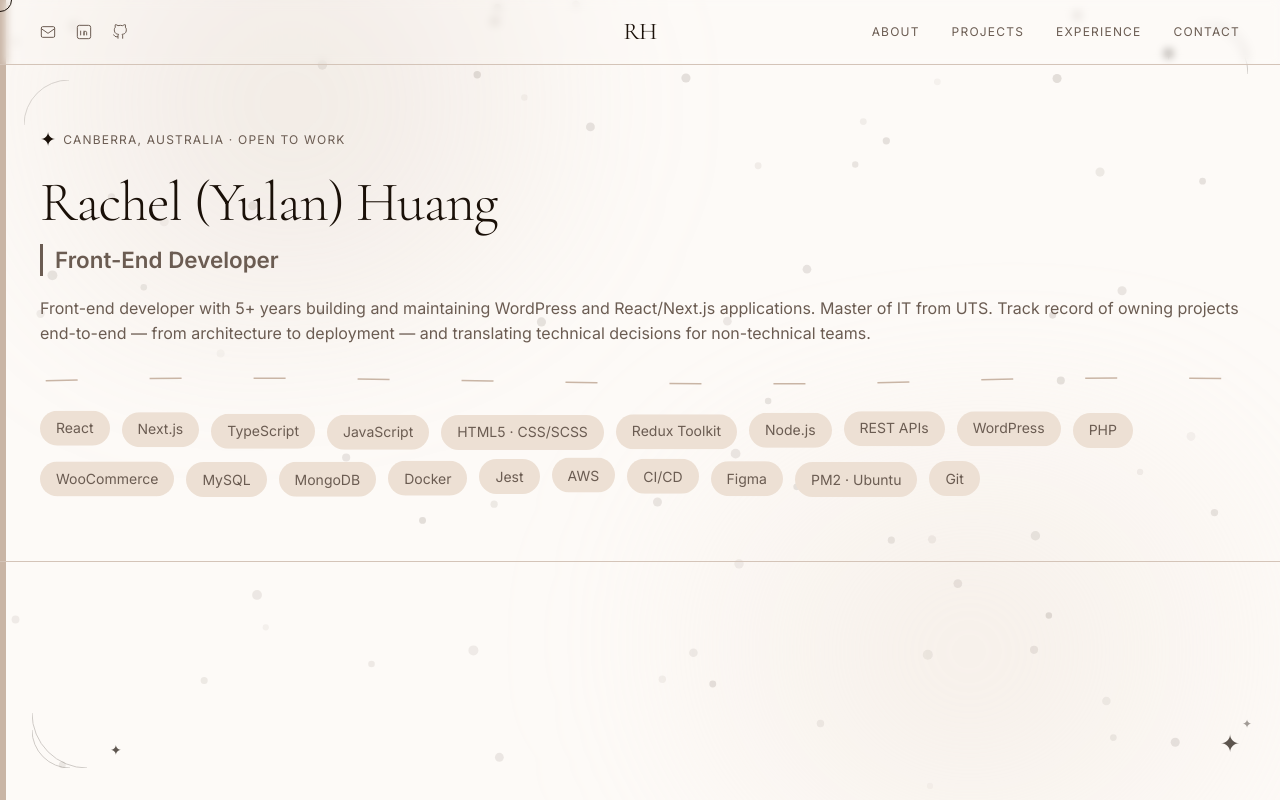
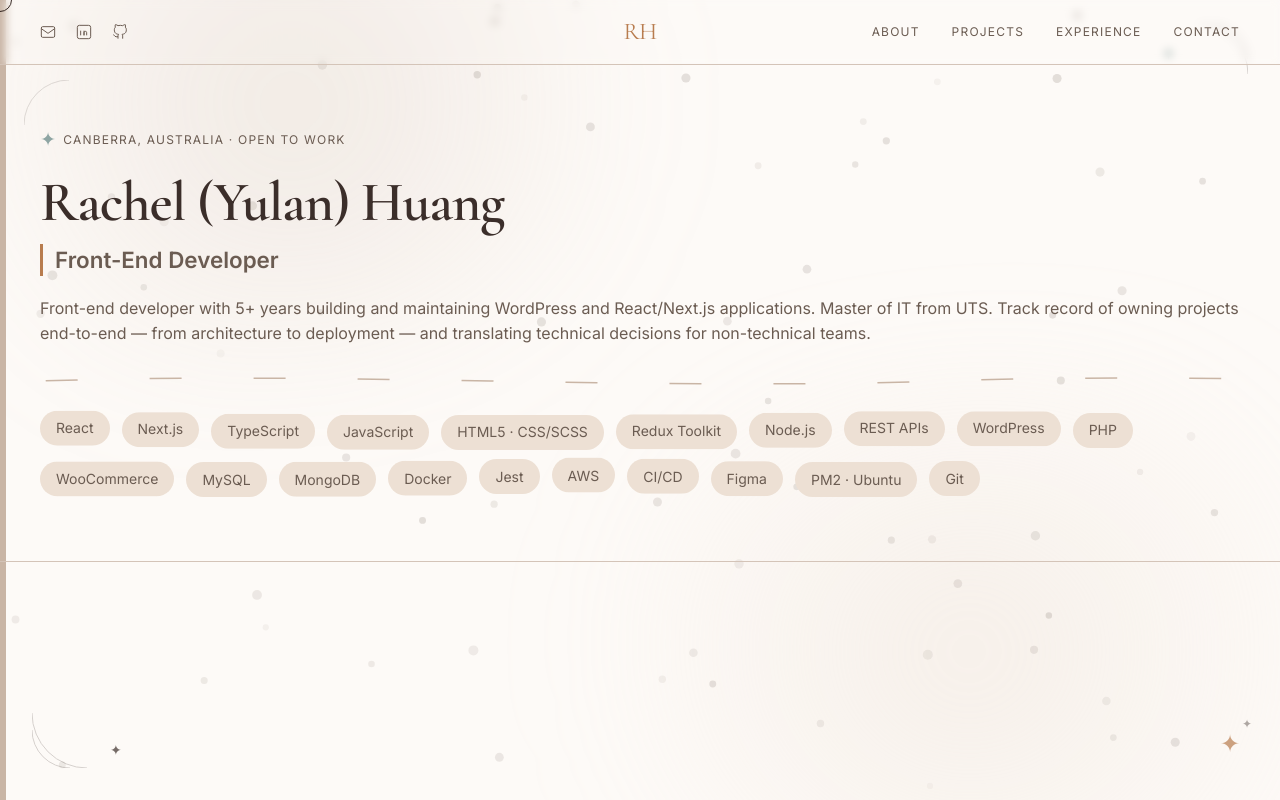
Before and after one commit to yulanh7/my-portfolio, a Next.js app: page / in a window 1280 px wide. Built offline with nearby package versions, Linux system fonts and the light colour scheme.

Commit message:
feat(tokens): add sage green and warm brown accents, update primary text to #3B2E2A

```diff
--- a/src/app/globals.css
+++ b/src/app/globals.css
@@ -10,10 +10,12 @@
     --color-bg-primary: #fdfaf7; /* warm white — main background */
     --color-bg-secondary: #ede0d4; /* warm beige — cards, sections  */
     --color-bg-accent: #c9b5a5; /* deeper beige — sidebar stripe, borders */
-    --color-text-primary: #1a1008; /* near-black warm */
+    --color-text-primary: #3b2e2a; /* near-black warm */
     --color-text-secondary: #6b5c52; /* body copy, captions */
     --color-border: #d4c4b8; /* subtle dividers */
     --color-surface: #f5ede4; /* hover states, tag backgrounds */
+    --color-accent-green: #8ea5a3; /* sage green — cool accent */
+    --color-accent-brown: #b87c4e; /* warm brown — warm accent */
 
     /* ── Typography ── */
     --font-heading: "Cormorant Garamond", Georgia, serif;
@@ -258,9 +260,9 @@
   .skill-tag:hover {
     animation: none;
     transform: scale(1.04);
-    background: var(--color-bg-accent);
-    color: var(--color-text-primary);
-    border-color: var(--color-bg-accent);
+    background: var(--color-accent-green);
+    color: white;
+    border-color: var(--color-accent-green);
   }
 
   .skill-tag.large {
@@ -414,7 +416,7 @@
 
   .btn-contact:hover {
     background: var(--color-bg-secondary);
-    border-color: var(--color-bg-accent);
+    border-color: var(--color-accent-brown);
     transform: translateY(-2px);
     box-shadow: var(--shadow-sm);
   }
@@ -429,7 +431,7 @@
 
   /* ── Accent Left Border — used for section titles and highlights ── */
   .border-l-accent {
-    border-left: 3px solid var(--color-text-secondary);
+    border-left: 3px solid var(--color-accent-brown);
     padding-left: 0.75rem;
   }
 
--- a/src/components/Hero.tsx
+++ b/src/components/Hero.tsx
@@ -16,12 +16,12 @@ export default function Hero() {
           <div className="flex-1 min-w-[280px]">
             {/* Location badge */}
             <div className="inline-flex items-center gap-1.5 text-xs text-text-secondary tracking-widest uppercase mb-5">
-              <span className="star-decoration">✦</span>
+              <span className="star-decoration text-accent-green">✦</span>
               {personal.location} · {personal.status}
             </div>
 
             {/* Name */}
-            <h1 className="mb-2">{personal.name}</h1>
+            <h1 className="mb-2 font-bold">{personal.name}</h1>
 
             {/* Role */}
             <h3 className="mb-5 text-text-primary font-bold border-l-accent text-text-secondary">
--- a/src/components/Navbar.tsx
+++ b/src/components/Navbar.tsx
@@ -77,7 +77,7 @@ export default function Navbar() {
 
         <a
           href="#"
-          className="absolute left-1/2 -translate-x-1/2 font-heading text-2xl text-text-primary tracking-tight hover:opacity-70 transition-opacity duration-300"
+          className="absolute left-1/2 -translate-x-1/2 font-heading text-2xl text-accent-brown tracking-tight hover:opacity-70 transition-opacity duration-300"
         >
           RH
         </a>
--- a/src/components/PageDecorations.tsx
+++ b/src/components/PageDecorations.tsx
@@ -6,7 +6,7 @@ export default function PageDecorations() {
         aria-hidden="true"
         className="fixed top-6 right-8 z-10 flex items-center gap-3 pointer-events-none"
       >
-        <span className="text-lg text-text-primary opacity-60">✦</span>
+        <span className="text-lg text-accent-green opacity-60">✦</span>
         <svg
           width="60"
           height="60"
@@ -48,7 +48,7 @@ export default function PageDecorations() {
         aria-hidden="true"
         className="fixed bottom-10 right-10 z-10 pointer-events-none"
       >
-        <span className="text-2xl text-text-primary opacity-70">✦</span>
+        <span className="text-2xl text-accent-brown opacity-70">✦</span>
         <span className="text-xs text-text-primary opacity-40 absolute -top-3 -right-3">✦</span>
       </div>
 
--- a/tailwind.config.ts
+++ b/tailwind.config.ts
@@ -20,6 +20,8 @@ const config: Config = {
           secondary: "var(--color-text-secondary)",
         },
         border: "var(--color-border)",
+        "accent-green": "var(--color-accent-green)",
+        "accent-brown": "var(--color-accent-brown)",
       },
       fontFamily: {
         heading: "var(--font-heading)",
```
